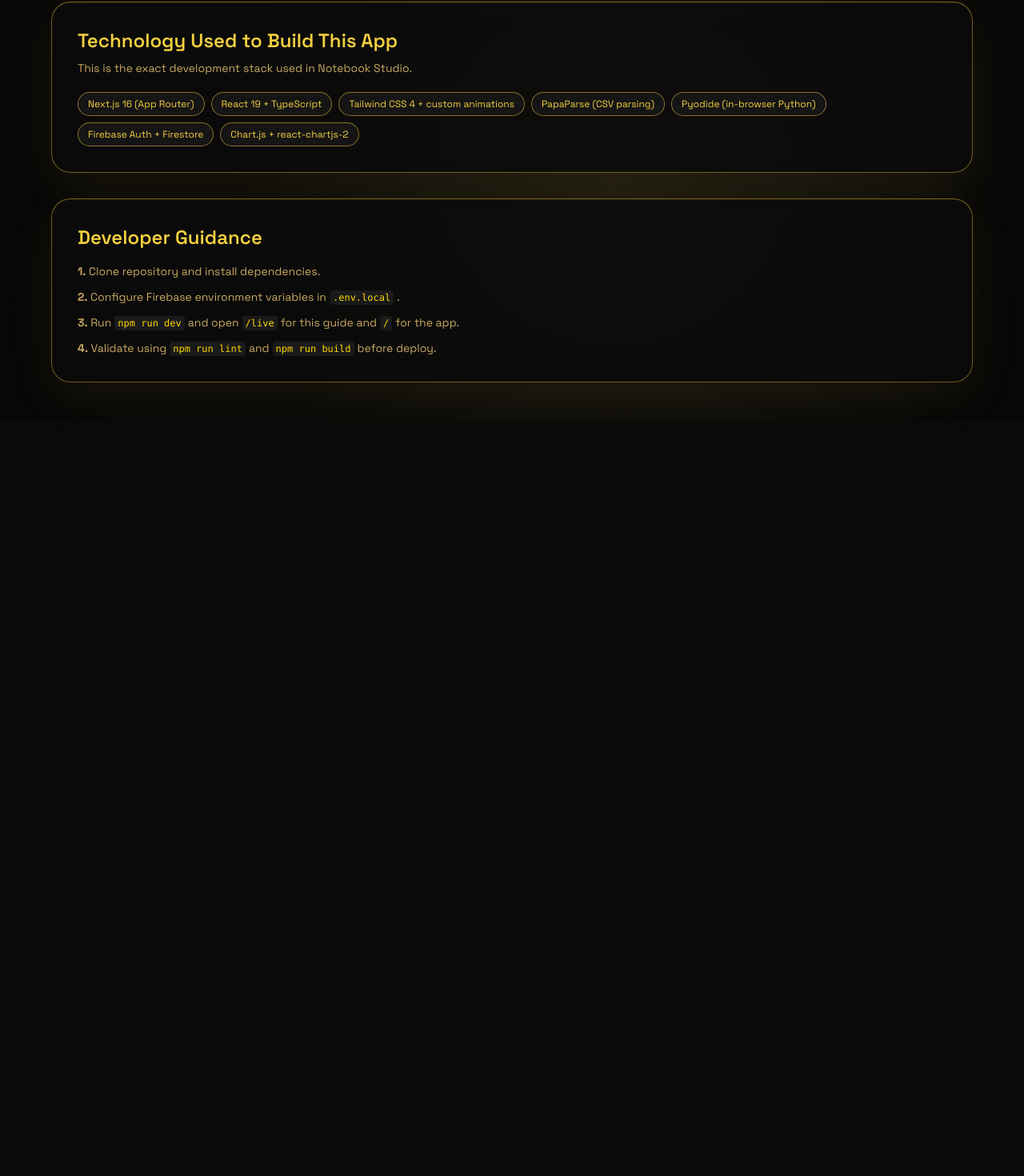
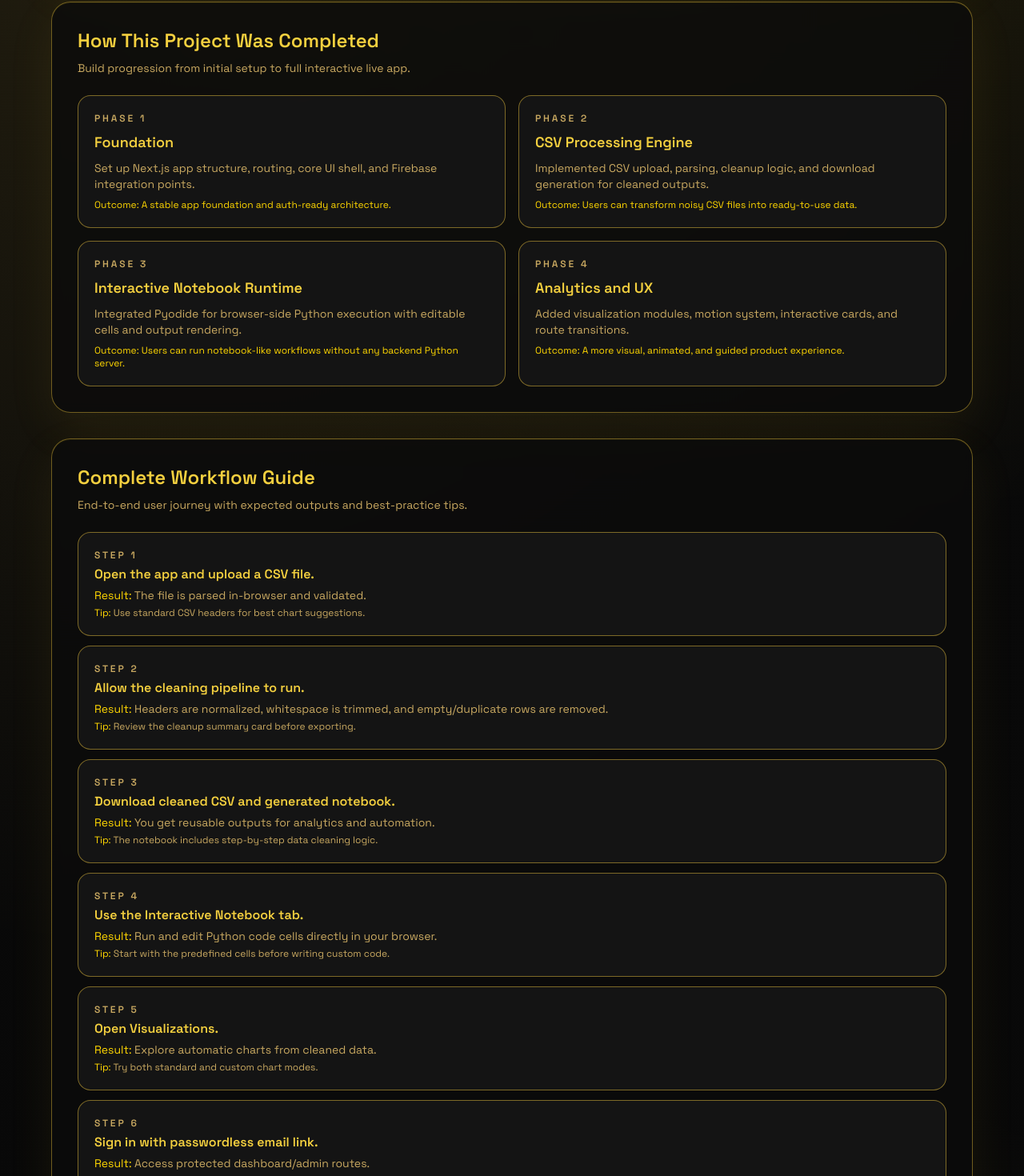
Before and after one commit to ANIS151993/Notebook-Studio, a Next.js app: page /live in a window 1280 px wide. Shown: the part 995-2465 px from the top of the page at 80% size. Before the commit the page ends 1521 px from the top, so only its background shows below. Built offline with nearby package versions, Linux system fonts and the light colour scheme.

Commit message:
Expand live guide page with complete user and developer guidance

```diff
--- a/app/live/page.tsx
+++ b/app/live/page.tsx
@@ -41,6 +41,133 @@
   "Pyodide (in-browser Python)",
   "Firebase Auth + Firestore",
   "Chart.js + react-chartjs-2",
+];
+
+const completionPhases = [
+  {
+    phase: "Phase 1",
+    title: "Foundation",
+    summary:
+      "Set up Next.js app structure, routing, core UI shell, and Firebase integration points.",
+    outcome: "A stable app foundation and auth-ready architecture.",
+  },
+  {
+    phase: "Phase 2",
+    title: "CSV Processing Engine",
+    summary:
+      "Implemented CSV upload, parsing, cleanup logic, and download generation for cleaned outputs.",
+    outcome: "Users can transform noisy CSV files into ready-to-use data.",
+  },
+  {
+    phase: "Phase 3",
+    title: "Interactive Notebook Runtime",
+    summary:
+      "Integrated Pyodide for browser-side Python execution with editable cells and output rendering.",
+    outcome: "Users can run notebook-like workflows without any backend Python server.",
+  },
+  {
+    phase: "Phase 4",
+    title: "Analytics and UX",
+    summary:
+      "Added visualization modules, motion system, interactive cards, and route transitions.",
+    outcome: "A more visual, animated, and guided product experience.",
+  },
+];
+
+const workflowGuide = [
+  {
+    step: "1",
+    action: "Open the app and upload a CSV file.",
+    result: "The file is parsed in-browser and validated.",
+    tip: "Use standard CSV headers for best chart suggestions.",
+  },
+  {
+    step: "2",
+    action: "Allow the cleaning pipeline to run.",
+    result:
+      "Headers are normalized, whitespace is trimmed, and empty/duplicate rows are removed.",
+    tip: "Review the cleanup summary card before exporting.",
+  },
+  {
+    step: "3",
+    action: "Download cleaned CSV and generated notebook.",
+    result: "You get reusable outputs for analytics and automation.",
+    tip: "The notebook includes step-by-step data cleaning logic.",
+  },
+  {
+    step: "4",
+    action: "Use the Interactive Notebook tab.",
+    result: "Run and edit Python code cells directly in your browser.",
+    tip: "Start with the predefined cells before writing custom code.",
+  },
+  {
+    step: "5",
+    action: "Open Visualizations.",
+    result: "Explore automatic charts from cleaned data.",
+    tip: "Try both standard and custom chart modes.",
+  },
+  {
+    step: "6",
+    action: "Sign in with passwordless email link.",
+    result: "Access protected dashboard/admin routes.",
+    tip: "Use the same email device or confirm email on `/finish`.",
+  },
+];
+
+const stackByLayer = [
+  {
+    layer: "Frontend Framework",
+    tools: "Next.js 16, React 19, TypeScript",
+    reason:
+      "Provides fast routing, type safety, and maintainable component architecture.",
+  },
+  {
+    layer: "Styling and Motion",
+    tools: "Tailwind CSS 4 + custom CSS animation utilities",
+    reason:
+      "Enables responsive design and a polished animated UI with reusable classes.",
+  },
+  {
+    layer: "Data Handling",
+    tools: "PapaParse",
+    reason: "Efficient CSV parsing and transformation directly on the client.",
+  },
+  {
+    layer: "In-Browser Python",
+    tools: "Pyodide (WebAssembly)",
+    reason:
+      "Runs Python notebook cells locally in the browser without backend compute.",
+  },
+  {
+    layer: "Auth and Database",
+    tools: "Firebase Auth (email link), Firestore",
+    reason:
+      "Secure passwordless login plus user profile persistence and protected routes.",
+  },
+  {
+    layer: "Data Visualization",
+    tools: "Chart.js + react-chartjs-2",
+    reason: "Interactive chart rendering for cleaned CSV data insights.",
+  },
+];
+
+const faqs = [
+  {
+    q: "Why does the Python runtime take time on first load?",
+    a: "Pyodide and Python packages are downloaded in the browser on first run. Later loads are faster due to caching.",
+  },
+  {
+    q: "Do I need a backend server for notebook execution?",
+    a: "No. Notebook code execution runs client-side in WebAssembly through Pyodide.",
+  },
+  {
+    q: "What if my email link opens on another device?",
+    a: "The `/finish` page prompts for your email and completes sign-in securely.",
+  },
+  {
+    q: "Why do some charts not appear?",
+    a: "Some charts require specific column types or enough non-empty values. Try the Custom mode in Visualizations.",
+  },
 ];
 
 export default function LiveGuidePage() {
@@ -99,6 +226,62 @@
 
         <section className="glass-card hover-lift reveal-up delay-2 rounded-3xl p-8">
           <h2 className="text-2xl font-semibold text-[#f4d03f]">
+            How This Project Was Completed
+          </h2>
+          <p className="mt-2 text-sm text-[#c9a961]">
+            Build progression from initial setup to full interactive live app.
+          </p>
+          <div className="mt-6 grid gap-4 md:grid-cols-2">
+            {completionPhases.map((phase) => (
+              <article
+                key={phase.phase}
+                className="rounded-2xl border border-[#d4af37]/55 bg-[#171717]/85 p-5 transition-all duration-300 hover:-translate-y-1 hover:border-[#ffd700]"
+              >
+                <p className="text-xs font-semibold uppercase tracking-[0.24em] text-[#c9a961]">
+                  {phase.phase}
+                </p>
+                <h3 className="mt-2 text-lg font-semibold text-[#f4d03f]">
+                  {phase.title}
+                </h3>
+                <p className="mt-2 text-sm text-[#c9a961]">{phase.summary}</p>
+                <p className="mt-2 text-xs text-[#ffd700]">Outcome: {phase.outcome}</p>
+              </article>
+            ))}
+          </div>
+        </section>
+
+        <section className="glass-card hover-lift reveal-up delay-2 rounded-3xl p-8">
+          <h2 className="text-2xl font-semibold text-[#f4d03f]">
+            Complete Workflow Guide
+          </h2>
+          <p className="mt-2 text-sm text-[#c9a961]">
+            End-to-end user journey with expected outputs and best-practice tips.
+          </p>
+          <div className="mt-6 space-y-3">
+            {workflowGuide.map((item) => (
+              <article
+                key={item.step}
+                className="rounded-2xl border border-[#d4af37]/55 bg-[#171717]/85 p-5"
+              >
+                <p className="text-xs font-semibold uppercase tracking-[0.24em] text-[#c9a961]">
+                  Step {item.step}
+                </p>
+                <h3 className="mt-1 text-base font-semibold text-[#f4d03f]">
+                  {item.action}
+                </h3>
+                <p className="mt-1 text-sm text-[#c9a961]">
+                  <span className="text-[#ffd700]">Result:</span> {item.result}
+                </p>
+                <p className="mt-1 text-xs text-[#c9a961]">
+                  <span className="text-[#ffd700]">Tip:</span> {item.tip}
+                </p>
+              </article>
+            ))}
+          </div>
+        </section>
+
+        <section className="glass-card hover-lift reveal-up delay-3 rounded-3xl p-8">
+          <h2 className="text-2xl font-semibold text-[#f4d03f]">
             Technology Used to Build This App
           </h2>
           <p className="mt-2 text-sm text-[#c9a961]">
@@ -114,11 +297,25 @@
               </span>
             ))}
           </div>
+          <div className="mt-6 grid gap-3 md:grid-cols-2">
+            {stackByLayer.map((item) => (
+              <article
+                key={item.layer}
+                className="rounded-2xl border border-[#d4af37]/55 bg-[#171717]/85 p-5"
+              >
+                <h3 className="text-base font-semibold text-[#f4d03f]">
+                  {item.layer}
+                </h3>
+                <p className="mt-1 text-xs text-[#ffd700]">{item.tools}</p>
+                <p className="mt-2 text-sm text-[#c9a961]">{item.reason}</p>
+              </article>
+            ))}
+          </div>
         </section>
 
-        <section className="glass-card hover-lift reveal-up delay-3 rounded-3xl p-8">
+        <section className="glass-card hover-lift reveal-up delay-4 rounded-3xl p-8">
           <h2 className="text-2xl font-semibold text-[#f4d03f]">
-            Developer Guidance
+            Complete Developer Guidance
           </h2>
           <ol className="mt-4 space-y-3 text-sm text-[#c9a961]">
             <li>
@@ -158,6 +355,61 @@
               before deploy.
             </li>
           </ol>
+          <div className="mt-5 rounded-2xl border border-[#d4af37]/55 bg-[#171717]/85 p-5">
+            <p className="text-xs uppercase tracking-[0.22em] text-[#c9a961]">
+              Recommended command sequence
+            </p>
+            <pre className="mt-3 overflow-x-auto rounded-xl border border-[#d4af37]/40 bg-[#111111] p-4 text-xs text-[#f4d03f]">
+              <code>{`cp .env.local.example .env.local
+npm install
+npm run dev
+npm run lint
+npm run build`}</code>
+            </pre>
+          </div>
+        </section>
+
+        <section className="glass-card hover-lift reveal-up delay-4 rounded-3xl p-8">
+          <h2 className="text-2xl font-semibold text-[#f4d03f]">
+            Troubleshooting and FAQ
+          </h2>
+          <div className="mt-4 space-y-3">
+            {faqs.map((faq) => (
+              <details
+                key={faq.q}
+                className="rounded-2xl border border-[#d4af37]/55 bg-[#171717]/85 p-4 text-sm text-[#c9a961]"
+              >
+                <summary className="cursor-pointer font-semibold text-[#f4d03f]">
+                  {faq.q}
+                </summary>
+                <p className="mt-2">{faq.a}</p>
+              </details>
+            ))}
+          </div>
+        </section>
+
+        <section className="glass-card reveal-up delay-4 rounded-3xl p-8 text-center">
+          <h2 className="text-2xl font-semibold text-[#f4d03f]">
+            Start Using Notebook Studio
+          </h2>
+          <p className="mt-2 text-sm text-[#c9a961]">
+            Everything is ready: upload CSV, clean data, run Python, generate
+            charts, and access protected pages with secure email-link sign-in.
+          </p>
+          <div className="mt-6 flex flex-wrap items-center justify-center gap-3">
+            <AnimatedLink
+              href="/"
+              className="shine-btn inline-flex h-11 items-center justify-center rounded-xl bg-[#d4af37] px-5 text-xs font-semibold uppercase tracking-[0.2em] text-[#0a0a0a] transition hover:-translate-y-0.5 hover:bg-[#ffd700]"
+            >
+              Go to App
+            </AnimatedLink>
+            <AnimatedLink
+              href="/dashboard"
+              className="shine-btn inline-flex h-11 items-center justify-center rounded-xl border border-[#d4af37] bg-[#1a1a1a]/70 px-5 text-xs font-semibold uppercase tracking-[0.2em] text-[#f4d03f] transition hover:-translate-y-0.5 hover:bg-[#d4af37] hover:text-[#0a0a0a]"
+            >
+              Open Dashboard
+            </AnimatedLink>
+          </div>
         </section>
       </main>
     </div>
```
